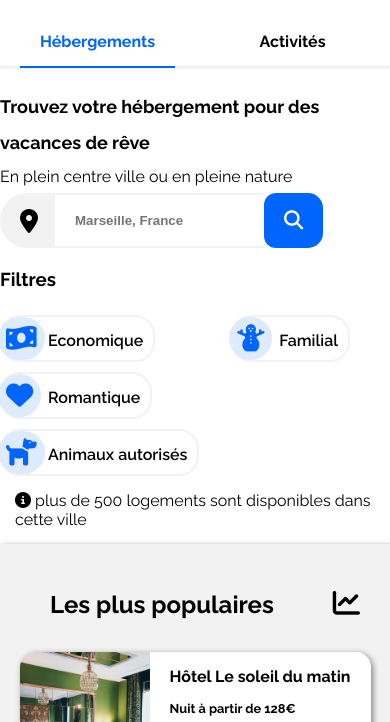
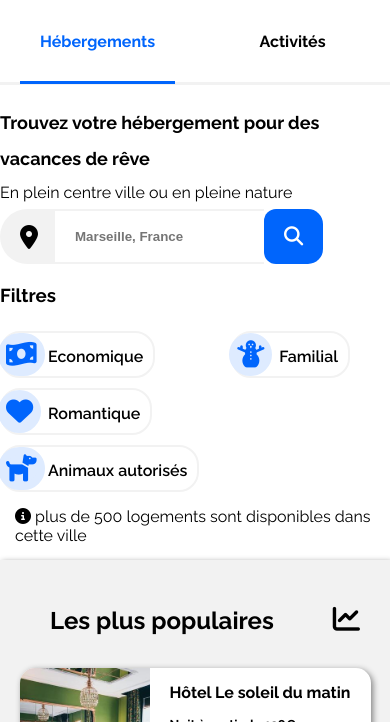
Before and after one commit to GeoffCrg/GeoffreyCraighero_2_30032021, a plain HTML site: page index.html in a window 390 px wide. In both pictures the pointer is over the link "Hébergements". Shown: the part 122-844 px from the top of the page. Drawn offline with Linux system fonts and the light colour scheme.

Commit message:
changement bordure

```diff
--- a/styles.css
+++ b/styles.css
@@ -620,16 +620,16 @@ footer a {
     display: flex;
   }
   .nav_border-top {
+    height: 50px;
     width: 100%;
     flex-direction: row;
     border-bottom: solid #f2f2f2;
-    padding-bottom: 15px;
     margin-top: 30px;
   }
   .nav_border-top a:hover {
     border-top: none;
-    border-bottom: solid #0065fc 2px;
-    padding-bottom: 15px;
+    border-bottom: solid #0065fc 3px;
+    padding-bottom: 30px;
     padding-left: 20px;
     padding-right: 20px;
     color: #0065fc;
@@ -641,6 +641,7 @@ footer a {
 
   .nav_hébergements {
     width: 50%;
+
     text-align: center;
   }
 
```
